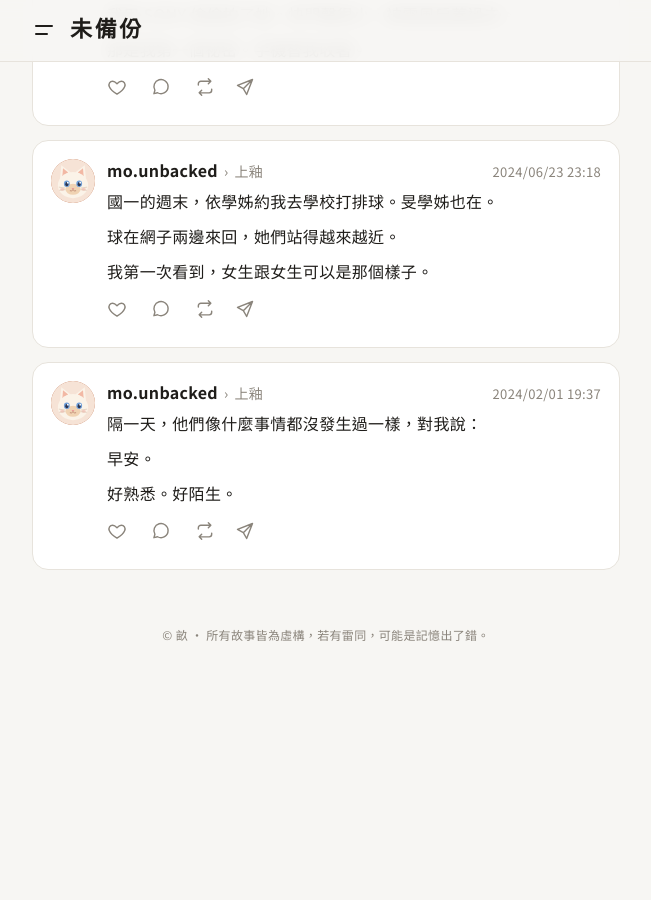
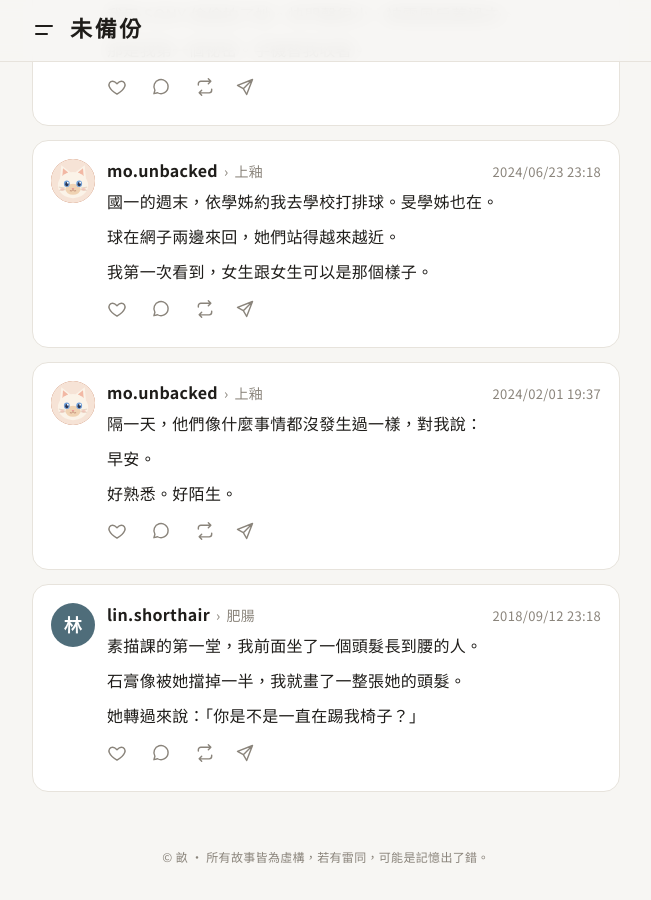
Before and after one commit to Sierra2121/weibeifen, a Jekyll site: the page built from index.html, in a window 1280 px wide and 900 px high, scrolled down 10723 px. Shown: the whole window, without its empty margins (314-965 px from the left). Built offline with Jekyll 4.4.1, drawn with Linux system fonts in a browser that asks for light colours; before the commit the page ends 11401 px from its top, so only the background shows below that; part of the change alters nothing that is shown.

Commit message:
新小說《肥腸》（feichang）：林第一章〈頭髮擋到了〉；新增角色林、吳
Co-Authored-By: Claude Opus 5.5 <noreply@anthropic.com>
Claude-Session: https://claude.ai/code/session_01VPttWSK59TJtsya3K552bU

```diff
--- a/_data/characters.yml
+++ b/_data/characters.yml
@@ -23,3 +23,17 @@ yang:
   glyph: "365"
   color: "#d98a2b"
   bio: 台北來的，在台中市場口開咖啡廳。番茄硬的切片，軟的煮醬。
+lin:
+  name: 林
+  handle: lin.shorthair
+  novel: feichang
+  glyph: 林
+  color: "#4f6d7a"
+  bio: 頭髮一直都是短的。彰化念藝術系，現在在台中。
+wu:
+  name: 吳
+  handle: wu.feichang
+  novel: feichang
+  glyph: 吳
+  color: "#c27c8e"
+  bio: 做狗狗娃娃。不太出門，除了拍照。
--- a/_data/novels.yml
+++ b/_data/novels.yml
@@ -7,3 +7,7 @@ market:
   title: 看天
   icon: 🍅
   blurb: 台中的老市場。賣菜的芋，和每天來挑番茄的咖啡廳老闆。
+feichang:
+  title: 肥腸
+  icon: 🐕
+  blurb: 彰化的藝術系，到台中。兩個人，一隻撿來的狗，七年。
--- /dev/null
+++ b/_posts/2018-09-12-hair.md
@@ -0,0 +1,99 @@
+---
+layout: thread
+title: 頭髮擋到了
+character: lin
+novel: feichang
+chapter: 1
+teaser: |
+  素描課的第一堂，我前面坐了一個頭髮長到腰的人。
+
+  石膏像被她擋掉一半，我就畫了一整張她的頭髮。
+
+  她轉過來說：「你是不是一直在踢我椅子？」
+date: 2018-09-12 23:18:00 +0800
+---
+開學第二天，第一堂素描課。
+
+教室在系館三樓最裡面，窗戶很大，冷氣很弱。中間一張圓桌，上面擺一顆石膏頭，聽說是哪個希臘人，鼻子缺一角。畫架圍著它排成兩圈，晚到的坐外圈。
+
+我晚到。
+
+***
+
+外圈的位置很爛，前面的人只要坐直，石膏像就不見了。
+
+我前面那個人頭髮很長。不是披肩那種長，是坐下來會碰到椅面的長。黑色的，很直，沒有染過，尾端有一點分岔。她用一個很醜的咖啡色鯊魚夾夾了一半，另一半自己散著。
+
+老師說先抓比例，十五分鐘。
+
+我抓不到比例，因為我只看得到石膏像的左耳。
+
+***
+
+我把畫架往右挪，她也往右挪。
+
+我往左，她剛好在撥頭髮，頭髮整片甩到左邊。
+
+我承認我有點煩。我煩的時候腳會抖，抖到後來會去踢旁邊的東西，桌腳、椅腳、牆。這是我從小就有的習慣，我自己知道，但停不下來，像打嗝。
+
+十五分鐘到的時候，我的紙上沒有石膏像。
+
+我畫了她的頭髮。從鯊魚夾那裡開始，一路往下，分岔的地方我還用軟一點的筆描了一下。畫得比我高中畫的任何一張靜物都好。
+
+***
+
+她轉過來。
+
+「你是不是一直在踢我椅子？」
+
+她講話很快，聲音不大，但每個字都很硬，像把東西一個一個放在桌上。眉毛皺在一起。臉比我想的小，眼睛很圓，生氣的樣子跟她的頭髮不太搭。
+
+我第一個反應是想回嘴。這也是從小的習慣，別人兇，我就要更兇，不然就會輸。
+
+「是你一直擋到。」
+
+「我坐在這裡就是坐在這裡。」
+
+「那你頭髮可以綁好嗎？」
+
+講完我就後悔了，因為她低頭看到我的畫。
+
+***
+
+她看了大概三秒。
+
+我以為她會更生氣，或叫老師，或把我的紙撕掉。換成我，我大概會撕。
+
+她說：「你畫得比我好。」
+
+然後轉回去，把鯊魚夾拿下來，用手把頭髮全部撥到前面，抱在胸口那邊，整個人縮了一點。石膏像出現了，鼻子缺的那一角剛好對著我。
+
+她從頭到尾沒有再回頭。可是我看到她的耳朵很紅。
+
+***
+
+下課她第一個走。收東西很快，炭筆盒蓋子沒蓋好，掉了兩支在地上，她沒撿。
+
+我撿起來了。一支 2B，一支 6B，6B 那支被捏得很短，短到快拿不住。
+
+我在走廊追到她，把筆遞過去。她看著我的頭髮，不是看我的臉，是看我的頭髮。
+
+我的頭髮一直都是短的。國小媽媽帶我去家庭理髮剪成那樣，說比較好整理，後來我自己就沒想過要留。很多人第一次看到我會停一下，在心裡判斷我是男生還是女生。有些人會直接問。
+
+她沒有問。她說：「你頭髮好短，好好。」
+
+我不知道「好好」是什麼意思。是好看，還是好方便，還是好羨慕。
+
+她拿了筆就走了。我也沒問她叫什麼。
+
+***
+
+晚上室友問我第一堂素描課怎樣。
+
+我說我跟前面的人吵架。
+
+室友說：「才第二天欸。」
+
+我把那張畫拿出來，用紙膠帶貼在床頭的牆上。只有頭髮，沒有臉，沒有石膏像。老師在角落用鉛筆寫了一個問號。
+
+明天點名，我就會知道她的名字了。
```
